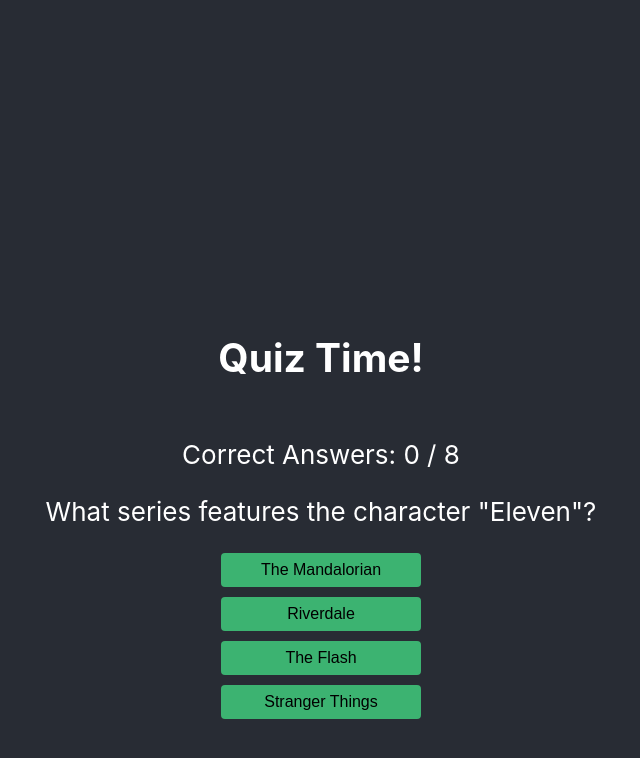
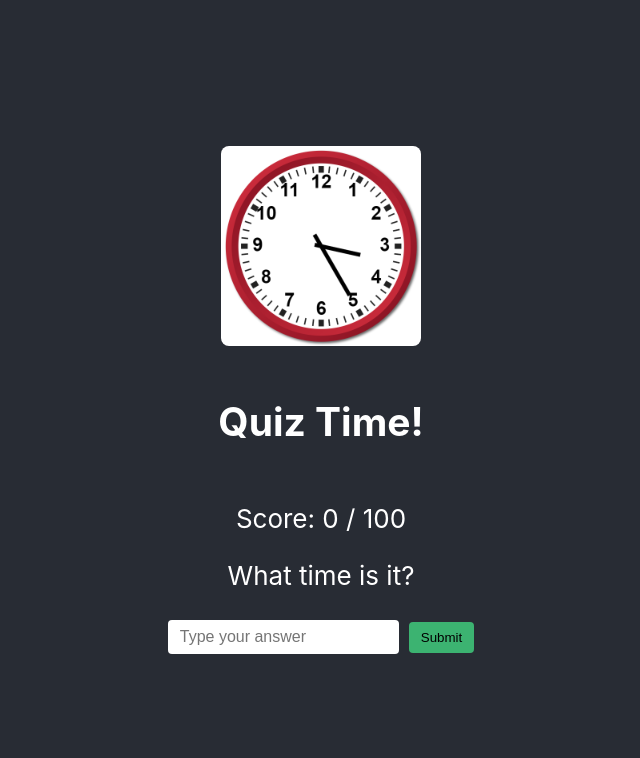
Before and after one commit to RevengeofBlob/zero-knowledge-proof, a React (Create React App) app: page /quiz in a window 1280 px wide. Shown: the top 758 px of the page, without its empty margins (319-959 px from the left). Built offline with nearby package versions, Linux system fonts and the light colour scheme.

Commit message:
Point based system added, easy medium and hard

```diff
--- a/src/components/questionTab.tsx
+++ b/src/components/questionTab.tsx
@@ -1,5 +1,5 @@
 import React, { useState, useEffect } from 'react';
-import { KnowledgeQuestions, Question } from '../data_questions/question';
+import { TwentyPointQuestions, TenPointQuestions, FivePointQuestions, Question } from '../data_questions/question';
 import ratImage from '../images/holdrat.png';
 import error from '../images/error.png';
 
@@ -12,32 +12,60 @@
   }
   return array;
 };
-const questions: Question[] = shuffle(KnowledgeQuestions);
+const setQuestionsMedium = (array:any[]) =>{
+  array = mediumQuestions
+  return array;
+};
+const setQuestionsHard = (array:any[]) =>{
+  array = hardQuestions
+  return array;
+};
+
+const easyQuestions: Question[] = shuffle(FivePointQuestions);
+const mediumQuestions: Question[] = shuffle(TenPointQuestions);
+const hardQuestions: Question[] = shuffle(TwentyPointQuestions);
 
 const QuestionTab: React.FC = () => {
-  const NUM_NEED_ANSWERED = 8;
+  const QUESTIONS_PER_DIFFICULTY = 3;
+  const TOTAL_QUESTIONS = 9;
+  const REQUIRED_SCORE = 75;
+
   const [currentQuestionIndex, setCurrentQuestionIndex] = useState(0);
-  const [correctCount, setCorrectCount] = useState(0);
+  const [score, setScore] = useState(0);
   const [userAnswer, setUserAnswer] = useState('');
   const [currentImage, setCurrentImage] = useState<string | null>(null);
   const [imageLoading, setImageLoading] = useState(false);
   const [numQuestionsSeen, setNumQuestionsSeen] = useState(0);
   const [maxReached, setMaxReached] = useState(false);
   const [shuffledOptions, setShuffledOptions] = useState<string[]>([]);
-  const currentQuestion: Question = questions[currentQuestionIndex];
+  const [difficulty, setDifficulty] = useState<'easy' | 'medium' | 'hard'>('easy');
+
+  // Get current question set based on difficulty
+  const getCurrentQuestionSet = () => {
+    switch(difficulty) {
+      case 'easy':
+        return easyQuestions;
+      case 'medium':
+        return mediumQuestions;
+      case 'hard':
+        return hardQuestions;
+      default:
+        return easyQuestions;
+    }
+  };
+
+  const currentQuestion = getCurrentQuestionSet()[currentQuestionIndex];
 
   const handleSubmit = (e: React.FormEvent) => {
     e.preventDefault();
 
     // Check if the answer is correct (case-insensitive)
     if (userAnswer.trim().toLowerCase() === currentQuestion.answer.toLowerCase()) {
-      setCorrectCount(correctCount + 1);
+      setScore(score + currentQuestion.points);
     }
 
     // Index increment check to prevent crash
-    if (currentQuestionIndex + 1 < KnowledgeQuestions.length) {
-      setCurrentQuestionIndex(currentQuestionIndex + 1);
-    }
+    setCurrentQuestionIndex(currentQuestionIndex + 1);
     moveToNextQuestion();
     setUserAnswer(''); // Reset input field
 
@@ -45,34 +73,44 @@
 
   const handleMCSubmit = (selectedOption: string) => {
     if (selectedOption.toLowerCase() === currentQuestion.answer.toLowerCase()) {
-      setCorrectCount(correctCount + 1);
+      setScore(score + currentQuestion.points);
     }
     moveToNextQuestion();
   };
 
   // Move to the next question or set maxReached
   const moveToNextQuestion = () => {
-    if (currentQuestionIndex + 1 < KnowledgeQuestions.length) {
+    const newNumQuestionsSeen = numQuestionsSeen + 1;
+    setNumQuestionsSeen(newNumQuestionsSeen);
+
+    // Check if we need to change difficulty
+    if (newNumQuestionsSeen % QUESTIONS_PER_DIFFICULTY === 0) {
+      if (difficulty === 'easy') {
+        setDifficulty('medium');
+        setCurrentQuestionIndex(0);
+      } else if (difficulty === 'medium') {
+        setDifficulty('hard');
+        setCurrentQuestionIndex(0);
+      }
+    } else {
       setCurrentQuestionIndex(currentQuestionIndex + 1);
     }
-    setNumQuestionsSeen(numQuestionsSeen + 1);
+
+    // Check if we've reached total questions
+    if (newNumQuestionsSeen >= TOTAL_QUESTIONS) {
+      setMaxReached(true);
+    }
   };
 
-  useEffect(() => {
-    // Move to the next question
-    if (numQuestionsSeen >= KnowledgeQuestions.length) {
-      setMaxReached(true);
-    }
-  }, [numQuestionsSeen]);
 
   // Use effect to properly track correctCount
   useEffect(() => {
-    if (correctCount === NUM_NEED_ANSWERED) {
+    if (score >= REQUIRED_SCORE) {
       setTimeout(() => {
         window.location.href = 'https://www.youtube.com/watch?v=dQw4w9WgXcQ';
       }, 100);
     }
-  }, [correctCount]);
+  }, [score]);
 
   // Dynamically import image if the question has one
   // Shuffle MC options if question type is 'mc'
@@ -121,7 +159,7 @@
             <h1>Question Loading...</h1>
           </div>
         )}
-        {correctCount === NUM_NEED_ANSWERED && (
+        {score === REQUIRED_SCORE && (
           <div>
             <img
               src={ratImage}
@@ -153,7 +191,7 @@
             <h1>Sorry, cannot let you in. Come back in 24 hours!</h1>
           </div>
         )}
-        {!maxReached && correctCount < NUM_NEED_ANSWERED && (
+        {!maxReached && score < REQUIRED_SCORE && (
           <div>
             <div
               style={{
@@ -191,7 +229,7 @@
               </div>
               <h2>Quiz Time!</h2>
             </div>
-            <p>Correct Answers: {correctCount} / {NUM_NEED_ANSWERED}</p>
+            <p>Score: {score} / 100</p>
             <div>
               <p>{currentQuestion.question}</p>
               {currentQuestion.type === 'mc' ? (
--- a/src/data_questions/question.ts
+++ b/src/data_questions/question.ts
@@ -1,6 +1,7 @@
 // Questions, answer, image
 export interface Question {
     question: string; // Question to ask
+    points: number; // Points for question
     answer: string; // Expected answer
     image: string | null; // Image name (case sensitive in /images)
     expectedTime: number; // Expected number of seconds to complete
@@ -12,76 +13,22 @@
 }
 
 // Basic questions for deliverable
-export const KnowledgeQuestions: Question[] = [
-    {
-        question: "How many fingers do people have?",
-        answer: "10",
-        image: null,
-        expectedTime: 5,
-        type: "fill"
-    },
-    {
-        question: "How many chromosomes do normal people have?",
-        answer: "46",
-        image: null,
-        expectedTime: 7,
-        type: "fill"
-    },
-    {
-        question: "What time is it?",
-        answer: "9:26",
-        image: "clock1.png",
-        expectedTime: 7,
-        type: "fill"
-    },
-    {
-        question: "What time is it?",
-        answer: "3:25",
-        image: "clock2.png",
-        expectedTime: 7,
-        type: "fill"
-    },
-    {
-        question: "What time is it?",
-        answer: "10:14",
-        image: "clock3.png",
-        expectedTime: 7,
-        type: "fill"
-    },
-    {
-        question: "What time is it?",
-        answer: "9:24",
-        image: "clock4.png",
-        expectedTime: 7,
-        type: "fill"
-    },
-    {
-        question: "What time is it?",
-        answer: "12:44",
-        image: "clock5.png",
-        expectedTime: 7,
-        type: "fill"
-    },
-    {
-        question: "What time is it?",
-        answer: "6:32",
-        image: "clock6.png",
-        expectedTime: 7,
-        type: "fill"
-    },
+export const TwentyPointQuestions: Question[] = [
     {
         question: "What is the slope of this graph?",
         answer: "2",
         image: "math1.png",
         expectedTime: 20,
-        type: "fill"
+        type: "fill",
+        points: 20
     },
     {
         question: "What is the slope of this graph?",
         answer: "0",
         image: "math2.png",
         expectedTime: 15,
-        type: "fill"
+        type: "fill",
+        points: 20
     },
     {
         question: "Which equation doesn't match: 2x = 7y + 3z?",
@@ -93,6 +40,7 @@
         mc2: "-3z = -2x + 7y",
         mc3: "-7y -3z = -2x",
         mc4: "2x + 7y = 3z",
+        points: 20
     },
     {
         question: "What is the capital of France?",
@@ -104,6 +52,7 @@
         mc2: "Madrid",
         mc3: "Warsaw",
         mc4: "Moscow",
+        points: 20
     },
     {
         question: "Which of the following is a prime number?",
@@ -115,6 +64,7 @@
         mc2: "6",
         mc3: "11",
         mc4: "15",
+        points: 20
     },
     {
         question: "What is the product of 8 x 7?",
@@ -126,6 +76,7 @@
         mc2: "56",
         mc3: "64",
         mc4: "72",
+        points: 20
     },
     {
         question: "Who wrote the play Romeo and Juliet?",
@@ -137,6 +88,7 @@
         mc2: "William Shakespeare",
         mc3: "Charles Dickens",
         mc4: "Suzanne Collins",
+        points: 20
     },
     {
         question: "What is the chemical symbol for water?",
@@ -148,6 +100,7 @@
         mc2: "CO2",
         mc3: "NaCl",
         mc4: "O2",
+        points: 20
     },
     {
         question: "What is the main language spoken in Mexico?",
@@ -159,6 +112,7 @@
         mc2: "Mexican",
         mc3: "French",
         mc4: "English",
+        points: 20
     },
     {
         question: "How many continents are on Earth?",
@@ -170,6 +124,7 @@
         mc2: "6",
         mc3: "7",
         mc4: "8",
+        points: 20
     },
     {
         question: "What do you call a shape with five sides?",
@@ -181,6 +136,7 @@
         mc2: "Square",
         mc3: "Pentagon",
         mc4: "Hexagon",
+        points: 20
     },
     {
         question: "What planet is known as \"the Red Planet\"?",
@@ -192,6 +148,7 @@
         mc2: "Venus",
         mc3: "Jupiter",
         mc4: "Pluto",
+        points: 20
     },
     {
         question: "Which process turns liquid water into vapor?",
@@ -203,6 +160,7 @@
         mc2: "Condensation",
         mc3: "Evaporation",
         mc4: "Melting",
+        points: 20
     },
     {
         question: "What is the past tense of \"run\"?",
@@ -214,6 +172,7 @@
         mc2: "Ran",
         mc3: "Running",
         mc4: "Runed",
+        points: 20
     },
     {
         question: "How many degrees are in a right angle?",
@@ -225,6 +184,7 @@
         mc2: "90",
         mc3: "120",
         mc4: "180",
+        points: 20
     },
     {
         question: "Which Windows operating system was before Windows 10?",
@@ -236,6 +196,7 @@
         mc2: "Windows 8",
         mc3: "Windows 9",
         mc4: "Windows 11",
+        points: 20
     },
     {
         question: "What should you do if a stranger online asks for you address?",
@@ -247,6 +208,7 @@
         mc2: "Ignore or block them",
         mc3: "Ask for theirs first",
         mc4: "Post it in your story",
+        points: 20
     },
     {
         question: "Which of these is a strong password?",
@@ -258,6 +220,7 @@
         mc2: "P@ssw0rd#2025",
         mc3: "supercalifragilisticexpialidocious",
         mc4: "123456789",
+        points: 20
     },
     {
         question: "What is phishing?",
@@ -269,6 +232,7 @@
         mc2: "An attempt to destroy someone's computer",
         mc3: "Posting memes",
         mc4: "Catfishing online as someone else",
+        points: 20
     },
     {
         question: "Who is the author of the Percy Jackson series?",
@@ -280,6 +244,7 @@
         mc2: "J.K. Rowling",
         mc3: "Suzanne Collins",
         mc4: "Jeff Kinney",
+        points: 20
     },
     {
         question: "In The Hunger Games, who is the main character?",
@@ -291,6 +256,7 @@
         mc2: "Bella Swan",
         mc3: "Katniss Everdeen",
         mc4: "Clarisse McClellan",
+        points: 20
     },
     {
         question: "What type of animal is the Pokémon Pikachu?",
@@ -302,6 +268,7 @@
         mc2: "Dog",
         mc3: "Dragon",
         mc4: "Mouse",
+        points: 20
     },
     {
         question: "What series features the character \"Eleven\"?",
@@ -313,7 +280,76 @@
         mc2: "The Flash",
         mc3: "Riverdale",
         mc4: "The Mandalorian",
+        points: 20
     },
+];
+export const FivePointQuestions: Question[] = [
+    {
+        question: "How many fingers do people have?",
+        answer: "10",
+        image: null,
+        expectedTime: 5,
+        type: "fill",
+        points: 5
+    },
+    {
+        question: "How many chromosomes do normal people have?",
+        answer: "46",
+        image: null,
+        expectedTime: 7,
+        type: "fill",
+        points: 5
+    },
+    {
+        question: "What time is it?",
+        answer: "9:26",
+        image: "clock1.png",
+        expectedTime: 7,
+        type: "fill",
+        points: 5
+    },
+    {
+        question: "What time is it?",
+        answer: "3:25",
+        image: "clock2.png",
+        expectedTime: 7,
+        type: "fill",
+        points: 5
+    },
+    {
+        question: "What time is it?",
+        answer: "10:14",
+        image: "clock3.png",
+        expectedTime: 7,
+        type: "fill",
+        points: 5
+    },
+    {
+        question: "What time is it?",
+        answer: "9:24",
+        image: "clock4.png",
+        expectedTime: 7,
+        type: "fill",
+        points: 5
+    },
+    {
+        question: "What time is it?",
+        answer: "12:44",
+        image: "clock5.png",
+        expectedTime: 7,
+        type: "fill",
+        points: 5
+    },
+    {
+        question: "What time is it?",
+        answer: "6:32",
+        image: "clock6.png",
+        expectedTime: 7,
+        type: "fill",
+        points: 5
+    },
+];
+export const TenPointQuestions: Question[] = [
     {
         question: "What does this symbol indicate?",
         answer: "Low gas",
@@ -324,6 +360,7 @@
         mc2: "Low fluid",
         mc3: "Low oil",
         mc4: "Low air",
+        points: 10
     },
     {
         question: "What does this symbol indicate?",
@@ -335,6 +372,7 @@
         mc2: "Flat tire",
         mc3: "Wheel damaged",
         mc4: "Issue with your tire",
+        points: 10
     },
     {
         question: "What does this symbol indicate?",
@@ -346,6 +384,7 @@
         mc2: "Low engine oil",
         mc3: "Engine oil warning",
         mc4: "Low coolant level",
+        points: 10
     },
     {
         question: "What does this symbol indicate?",
@@ -357,6 +396,7 @@
         mc2: "ABS light is on",
         mc3: "ABS sensor malfunction",
         mc4: "ABS no longer works",
+        points: 10
     },
     {
         question: "What does this symbol indicate?",
@@ -368,6 +408,7 @@
         mc2: "Issue with engine",
         mc3: "Engine overheating",
         mc4: "Issue with battery",
+        points: 10
     },
     {
         question: "What does this symbol indicate?",
@@ -379,6 +420,7 @@
         mc2: "Low coolant level",
         mc3: "Engine overheating",
         mc4: "Coolant level is not stable",
+        points: 10
     },
     {
         question: "What does this symbol indicate?",
@@ -390,6 +432,7 @@
         mc2: "Issue with headlights",
         mc3: "Full bright on",
         mc4: "Fog lights on",
+        points: 10
     },
     {
         question: "What does this symbol indicate?",
@@ -401,5 +444,6 @@
         mc2: "Critical issue with brakes",
         mc3: "Issue with brakes",
         mc4: "Brake sensors are in critical condition",
+        points: 10
     },
 ];
```
